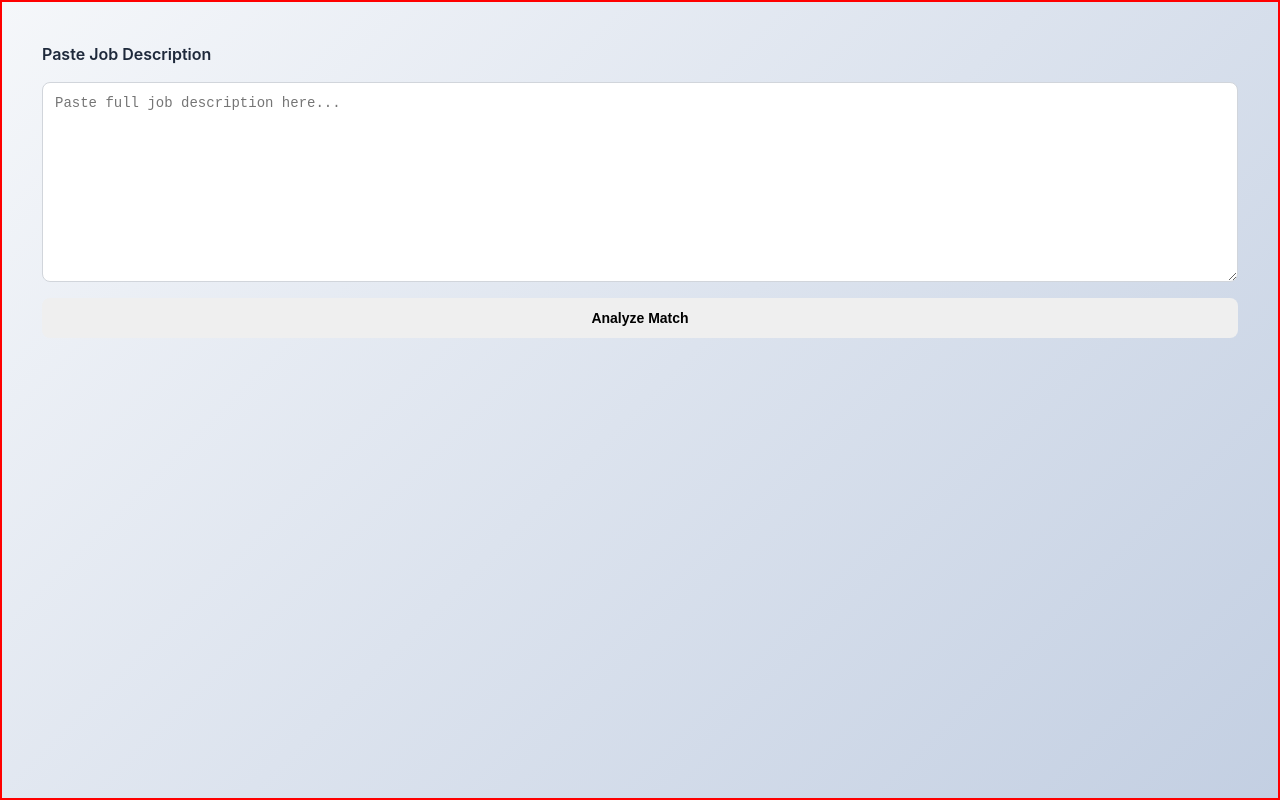
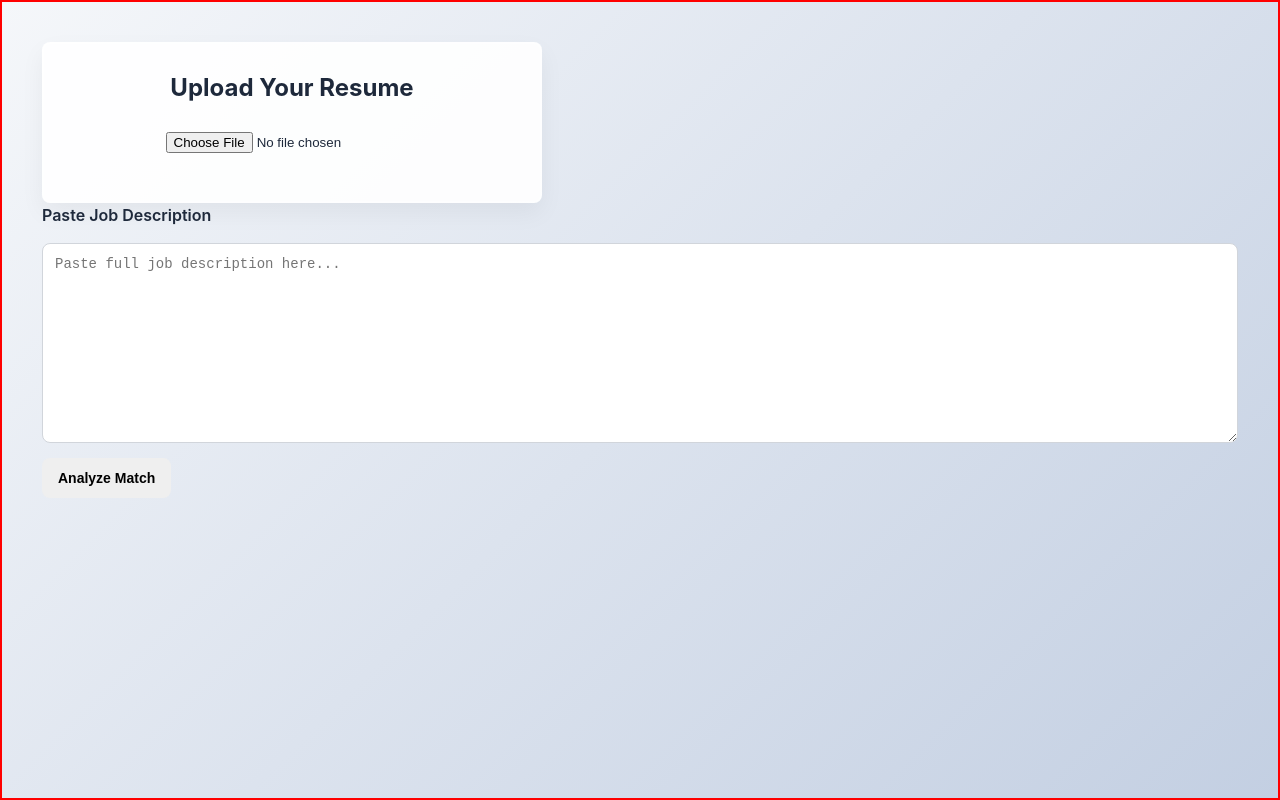
Before and after one commit to bharratgehlot/bluex, a Next.js app: page /match in a window 1280 px wide. Built offline with nearby package versions, Linux system fonts and the light colour scheme.

Commit message:
Ready for JD-CV match

```diff
--- /dev/null
+++ b/src/app/match/page.module.css
@@ -0,0 +1,13 @@
+body {
+  background-color: burlywood;
+}
+
+.button {
+  padding: 12px 16px;
+  font-size: 14px;
+  font-weight: 600;
+  border-radius: 8px;
+  border: none;
+  cursor: pointer;
+  margin-top: 15px;
+}
--- a/src/app/match/page.tsx
+++ b/src/app/match/page.tsx
@@ -22,12 +22,29 @@
 
 import JdInput from "@/components/match/JdInput";
 import ResumeUpload from "@/components/upload/ResumeUpload";
+import LoadingScreen from "@/components/common/LoadingScreen";
+import styles from './page.module.css'
+
 
 export default function MatchFeature() {
+
+  /* 🔹 Step 1 — File selection only */
+
+  function handleFileSelect(file: File) {
+
+  }
+
+
   return (
     <main style={{ padding: "40px" }}>
 
+      <ResumeUpload onValidFile={handleFileSelect} />
       <JdInput />
+
+
+      <button className={styles.button}>
+        Analyze Match
+      </button>
 
     </main>
   );
--- /dev/null
+++ b/src/app/review/page.module.css
@@ -0,0 +1,48 @@
+
+body {
+  display: flex;
+  justify-content: center;
+  align-items: center;
+}
+
+/* =========================
+   Submit Button
+========================= */
+
+.submit_btn {
+  margin: 16px;
+  padding: 10px 20px;
+
+  font-size: 12px;
+  font-weight: 600;
+  color: #ffffff;
+
+  background-color: rgba(31, 28, 28, 0.89);
+  border: none;
+  border-radius: 4px;
+
+  cursor: pointer;
+  transition: all 0.3s ease;
+
+  box-shadow: 0 4px 6px rgba(0, 0, 0, 0.1);
+}
+
+.submit_btn:not(:disabled):hover {
+  background-color: #000000;
+  transform: translateY(-2px);
+  box-shadow: 0 6px 12px rgba(0, 0, 0, 0.15);
+}
+
+.submit_btn:not(:disabled):active {
+  transform: translateY(0);
+}
+
+/* Disabled State */
+.submit_btn:disabled {
+  background-color: #cbd5e1;
+  color: #64748b;
+  box-shadow: none;
+  transform: none;
+  cursor: not-allowed;
+  opacity: 0.7;
+}
--- a/src/components/match/JdInput.module.css
+++ b/src/components/match/JdInput.module.css
@@ -19,12 +19,3 @@
   border: 1px solid #d1d5db;
   resize: vertical;
 }
-
-.button {
-  padding: 12px 16px;
-  font-size: 14px;
-  font-weight: 600;
-  border-radius: 8px;
-  border: none;
-  cursor: pointer;
-}
--- a/src/components/match/jdInput.tsx
+++ b/src/components/match/jdInput.tsx
@@ -19,11 +19,6 @@ export default function JdInput(){
         placeholder="Paste full job description here..."
         rows={10}
       />
-
-      <button className={styles.button}>
-        Analyze Match
-      </button>
-
     </div>
 
   )
--- a/src/components/upload/ResumeUpload.module.css
+++ b/src/components/upload/ResumeUpload.module.css
@@ -53,45 +53,3 @@
 
   margin-top: 8px;
 }
-
-/* =========================
-   Submit Button
-========================= */
-
-.submit_btn {
-  margin: 16px;
-  padding: 10px 20px;
-
-  font-size: 12px;
-  font-weight: 600;
-  color: #ffffff;
-
-  background-color: rgba(31, 28, 28, 0.89);
-  border: none;
-  border-radius: 4px;
-
-  cursor: pointer;
-  transition: all 0.3s ease;
-
-  box-shadow: 0 4px 6px rgba(0, 0, 0, 0.1);
-}
-
-.submit_btn:not(:disabled):hover {
-  background-color: #000000;
-  transform: translateY(-2px);
-  box-shadow: 0 6px 12px rgba(0, 0, 0, 0.15);
-}
-
-.submit_btn:not(:disabled):active {
-  transform: translateY(0);
-}
-
-/* Disabled State */
-.submit_btn:disabled {
-  background-color: #cbd5e1;
-  color: #64748b;
-  box-shadow: none;
-  transform: none;
-  cursor: not-allowed;
-  opacity: 0.7;
-}
--- a/src/components/upload/ResumeUpload.tsx
+++ b/src/components/upload/ResumeUpload.tsx
@@ -3,7 +3,7 @@
  * Owns - file selection, pdf validation, triggering extraction, passing cleaned data upward.
  * We are going to send this file upword to root page using onValidfile
  * Primary Job: Validate file, Store file locally (UI state), Show file name, Enable button
- * Total 3 states
+ * Submission && onLoading logic moved to parent page review/page.tsx
  */
 
 "use client"
@@ -16,12 +16,11 @@ import styles from "./ResumeUpload.module.css"
 
 interface ResumeUploadProps {
   onValidFile: (file: File) => void;
-  isLoading: boolean;
 }
 
 /** Default function */
 
-export default function ResumeUpload({ onValidFile, isLoading }: ResumeUploadProps) {
+export default function ResumeUpload({ onValidFile, /*isLoading*/ }: ResumeUploadProps) {
   const [error, setError] = useState<string | null>(null);
   const [selectedFile, setSelectedFile] = useState<File | null>(null);
 
@@ -51,14 +50,12 @@ export default function ResumeUpload({ onValidFile, isLoading }: ResumeUploadPro
     setError(null);
     setSelectedFile(file); // File metadata stored locally
 
+    /** Emit valid file upward immediately */
+
+    onValidFile(file);
+
   }
 
-  function handleSubmit() {
-    if (!selectedFile) return;
-
-    /** Pass upward when button clicks */
-    onValidFile(selectedFile);
-  }
 
 
   return (
@@ -73,14 +70,6 @@ export default function ResumeUpload({ onValidFile, isLoading }: ResumeUploadPro
         onChange={handleFileChange}
       />
 
-      <button
-        className={styles.submit_btn}
-        onClick={handleSubmit}
-        disabled={!selectedFile || isLoading}
-      >
-        {isLoading ? "Analyzing..." : "AUDIT MY RESUME"}
-      </button>
-
 
       {selectedFile && (
         <p className={styles.fileName}>
```
Also changed, not shown: src/app/review/page.tsx (+41 -25 lines), 1 other file (tests, documents, lock files or other folders).
